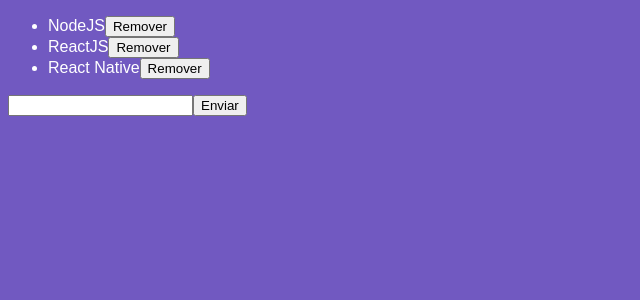
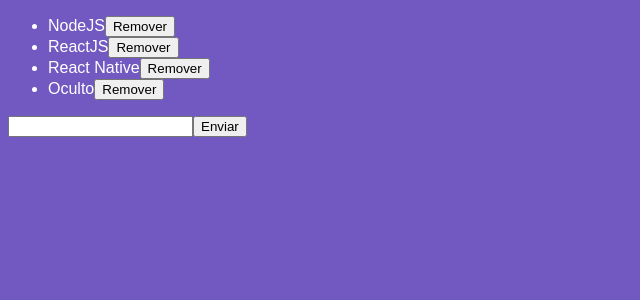
Before and after one commit to llucasmota/reactjs-basic-bootcamp, a React app: page / in a window 1280 px wide. Shown: the top 300 px of the page, without its empty margins (0-640 px from the left). Built offline with nearby package versions, Linux system fonts and the light colour scheme.

Commit message:
Instalacação de dependencia de prop-types e uso do mesmo no componente TechItem

```diff
--- a/package.json
+++ b/package.json
@@ -24,6 +24,7 @@
     "webpack-dev-server": "^3.10.2"
   },
   "dependencies": {
+    "prop-types": "^15.7.2",
     "react": "^16.12.0",
     "react-dom": "^16.12.0"
   }
--- a/src/components/TechItem.js
+++ b/src/components/TechItem.js
@@ -1,4 +1,5 @@
 import React from "react";
+import PropTypes from "prop-types";
 
 function TechItem({ tech, onDelete }) {
   return (
@@ -10,4 +11,15 @@
     </li>
   );
 }
+TechItem.propTypes = {
+  tech: PropTypes.string,
+  onDelete: PropTypes.func.isRequired
+};
+/**
+ * defaultProps define um valor standard caso um TechItem não possua um valor
+ */
+TechItem.defaultProps = {
+  tech: "Oculto"
+};
+
 export default TechItem;
--- a/src/components/TechList.js
+++ b/src/components/TechList.js
@@ -35,6 +35,7 @@
               onDelete={() => this.handleDelete(tech)}
             />
           ))}
+          <TechItem />
         </ul>
         <input
           type="text"
```
